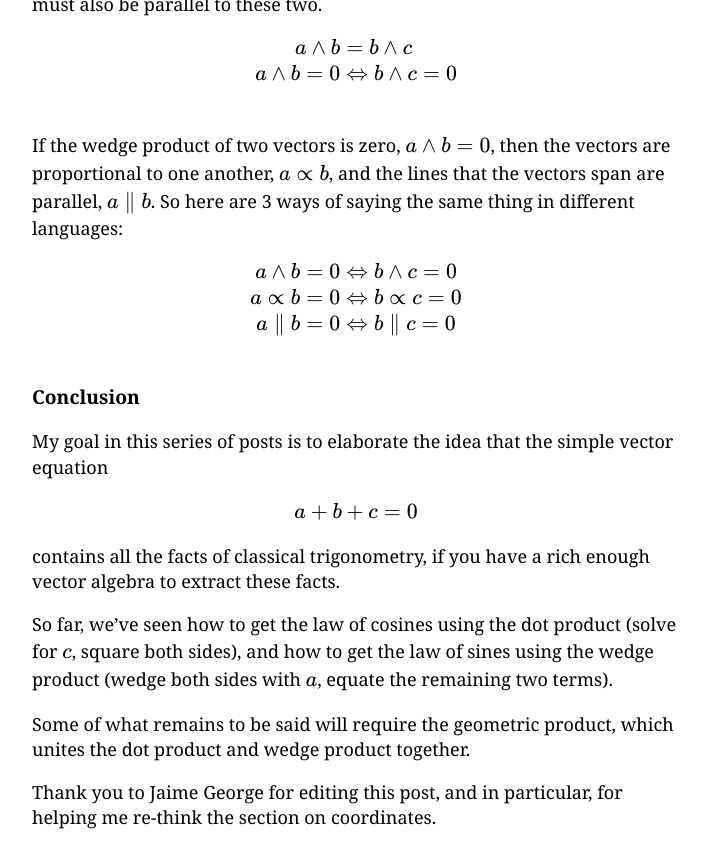
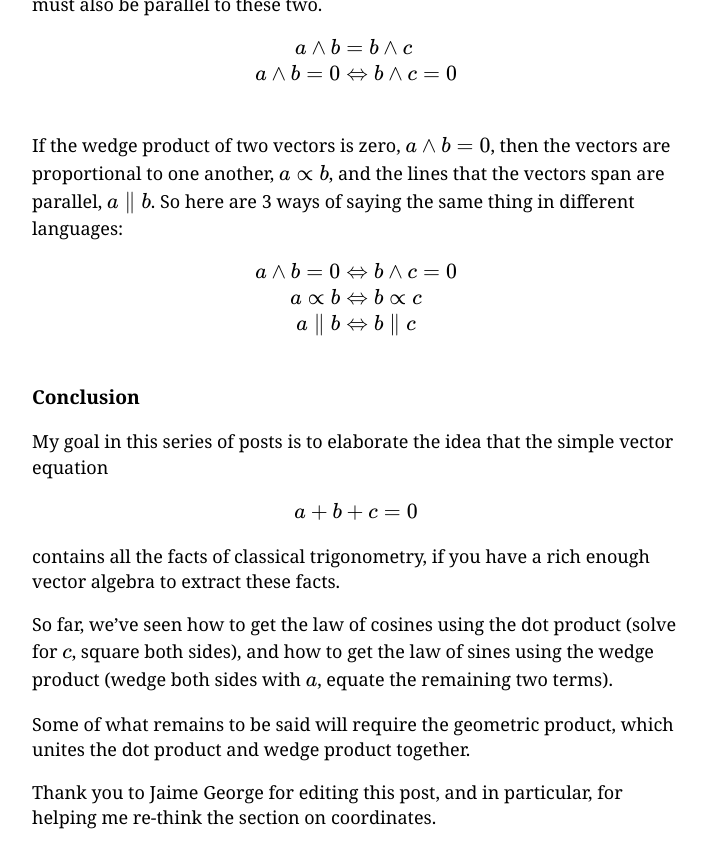
Before and after one commit to jwmerrill/jwmerrill.github.io, a Jekyll site: the page built from _posts/2018-11-19-algebraic-law-of-sines.md, in a window 1280 px wide and 900 px high, scrolled down 8613 px. Shown: the top 868 px of the window, without its empty margins (32-739 px from the left). Built offline with Jekyll 4.4.1, drawn with Linux system fonts in a browser that asks for light colours.

Commit message:
Fix typo

```diff
--- a/_posts/2018-11-19-algebraic-law-of-sines.md
+++ b/_posts/2018-11-19-algebraic-law-of-sines.md
@@ -317,8 +317,8 @@ If the wedge product of two vectors is zero, <span class="mathquill-embedded-lat
 <div class="display-latex">
   \begin{aligned}
   a \wedge b = 0 &amp;\Leftrightarrow b \wedge c = 0 \\
-  a \propto b = 0 &amp;\Leftrightarrow b \propto c = 0 \\
-  a \parallel b = 0 &amp;\Leftrightarrow b \parallel c = 0 \\
+  a \propto b &amp;\Leftrightarrow b \propto c \\
+  a \parallel b &amp;\Leftrightarrow b \parallel c \\
   \end{aligned}
 </div>
 
```
